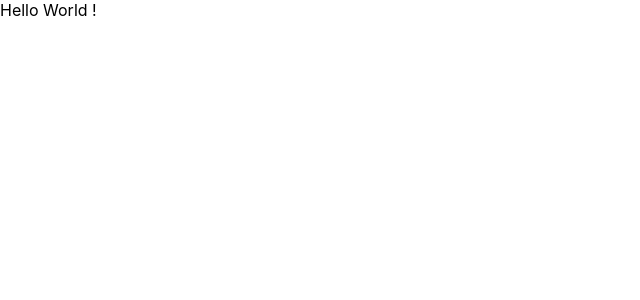
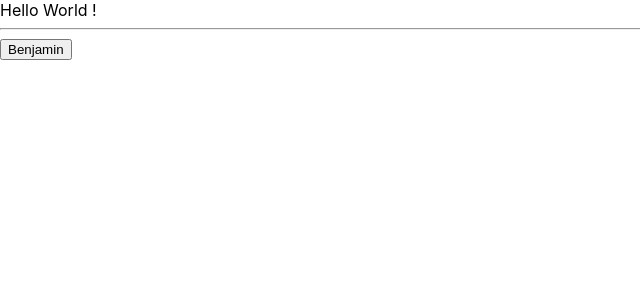
Before and after one commit to fadlnndd/FormationReact_tjs, a React (Create React App) app: page / in a window 1280 px wide. Shown: the top 300 px of the page, without its empty margins (0-640 px from the left). Built offline with nearby package versions, Linux system fonts and the light colour scheme.

Commit message:
add button

```diff
--- a/src/App/App.tsx
+++ b/src/App/App.tsx
@@ -1,9 +1,13 @@
 import React from 'react';
 import './App.css';
+import Button from './components/Button/Button';
 
 function App() {
   return (
-    <div className="App">Hello World !</div>
+    <div className="App">Hello World !
+      <hr />
+      <Button/>
+    </div>
   );
 }
 
--- /dev/null
+++ b/src/App/components/Button/Button.jsx
@@ -0,0 +1,7 @@
+import React from "react";
+
+function Button(props) {
+    return <button>Benjamin</button>
+}
+
+export default Button;
```
Also changed, not shown: src/App/components/Button/Button.css (added).
